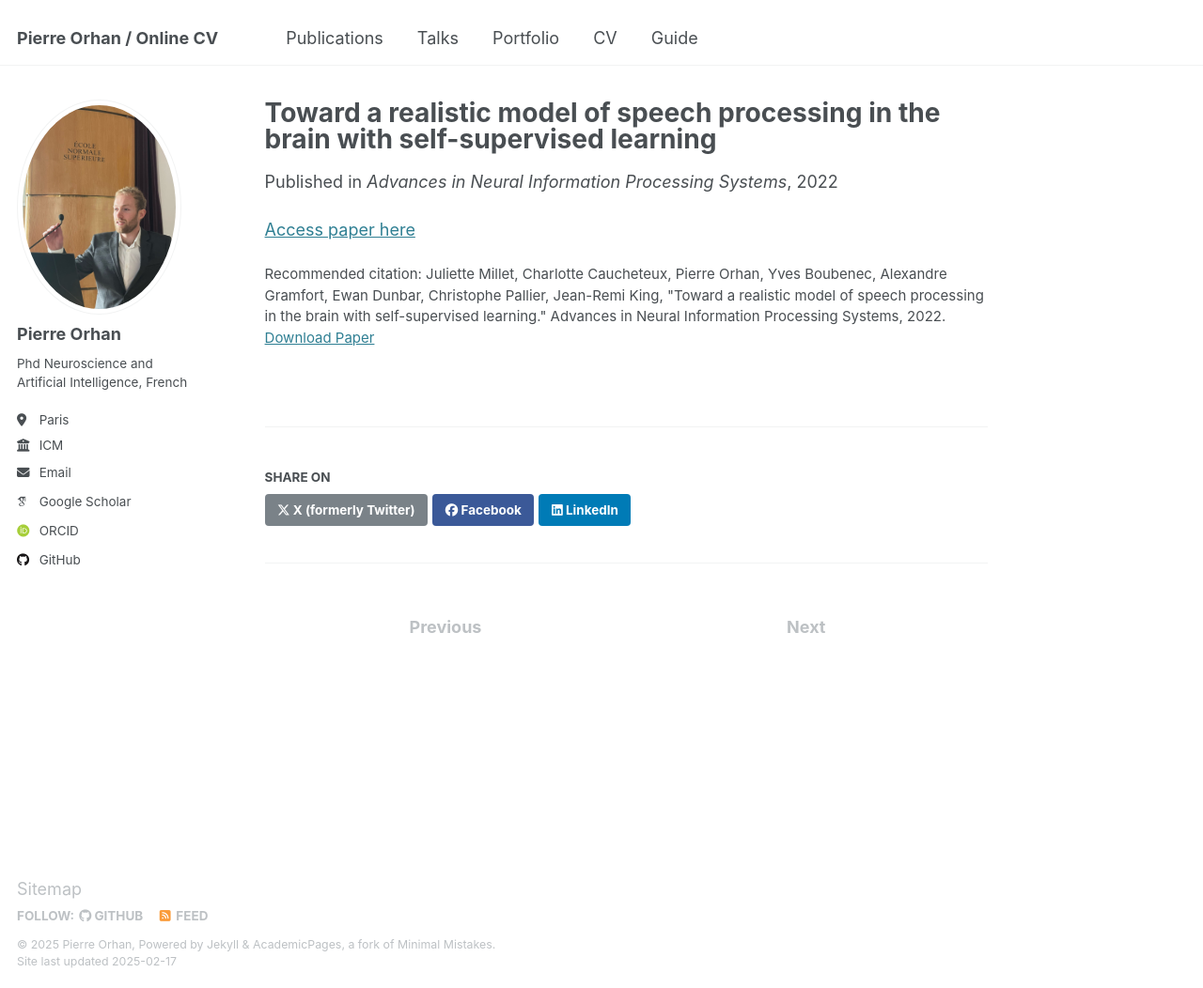
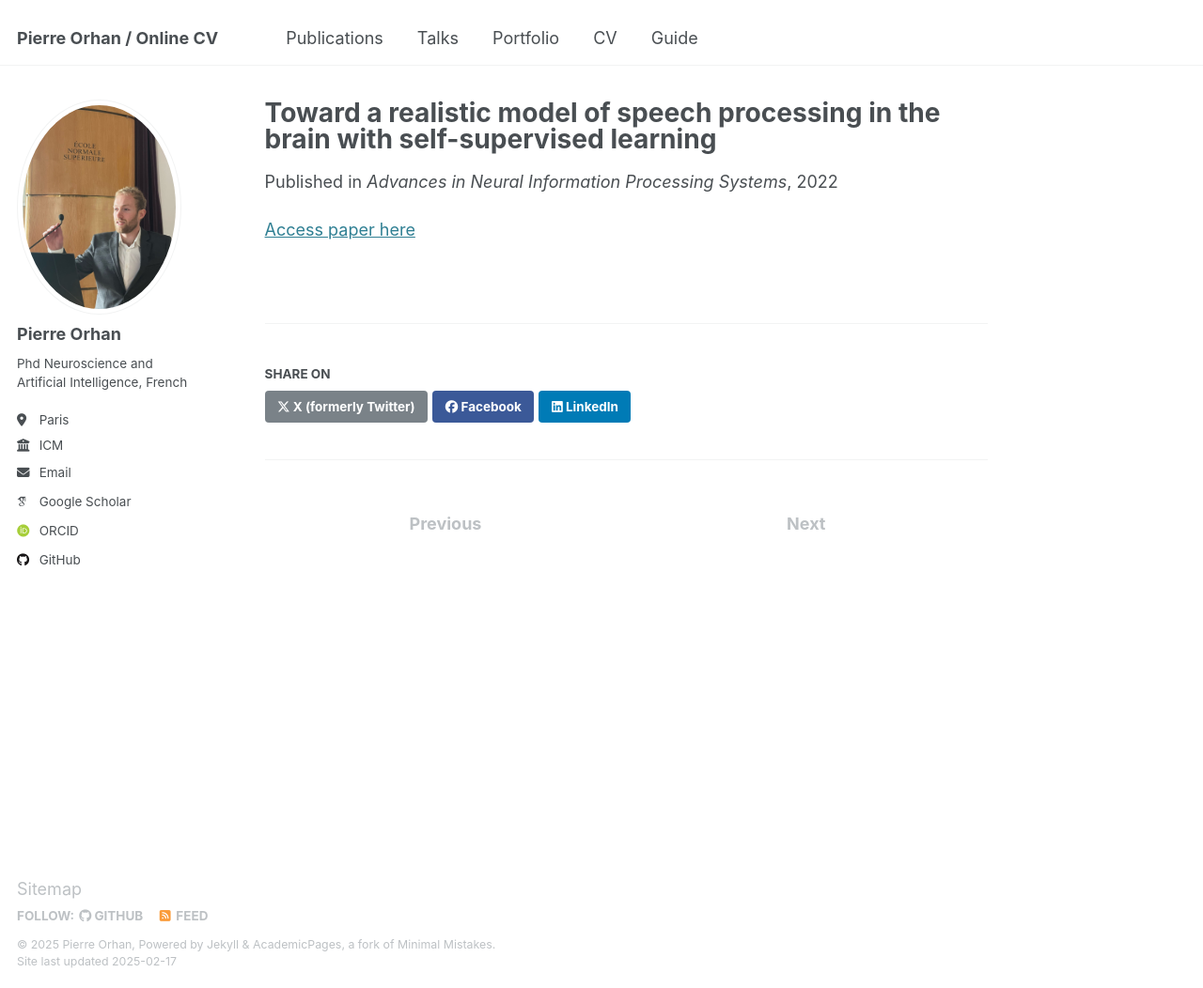
Before and after one commit to PierreOrhan/PierreOrhan, a Jekyll site: the page built from _publications/2022-10-01-Toward-a-realistic-model-of-speech-processing-in-the-brain-with-self-supervised-learning.md, in a window 1280 px wide and 1052 px high. Shown: the whole window at 94% size. Built offline with Jekyll 4.4.1, drawn with Linux system fonts in a browser that asks for light colours; some web fonts are replaced.

Commit message:
fixing publi

```diff
--- a/_publications/2022-10-01-Toward-a-realistic-model-of-speech-processing-in-the-brain-with-self-supervised-learning.md
+++ b/_publications/2022-10-01-Toward-a-realistic-model-of-speech-processing-in-the-brain-with-self-supervised-learning.md
@@ -6,6 +6,5 @@ date: 2022-10-01
 category: conferences
 venue: 'Advances in Neural Information Processing Systems'
 paperurl: 'https://openreview.net/forum?id=Y6A4-R_Hgsw'
-citation: ' Juliette Millet,  Charlotte Caucheteux,  Pierre Orhan,  Yves Boubenec,  Alexandre Gramfort,  Ewan Dunbar,  Christophe Pallier,  Jean-Remi King, &quot;Toward a realistic model of speech processing in the brain with self-supervised learning.&quot; Advances in Neural Information Processing Systems, 2022.'
 ---
 [Access paper here](https://openreview.net/forum?id=Y6A4-R_Hgsw){:target="_blank"}
```
Also changed, not shown: _publications/2022-02-01-Dont-stop-the-training-continuously-updating-self-supervised-algorithms-best-account-for-auditory-responses-in-the-cortex.md (+0 -1 lines), _publications/2022-08-01-Signature-of-random-connectivity-in-the-distribution-of-neuronal-tuning-curves.md (+0 -1 lines), _publications/2024-03-01-Algebraic-structures-emerge-from-the-self-supervised-learning-of-natural-sounds.md (+0 -1 lines), _publications/2024-04-01-Local-origin-of-excitatoryinhibitory-tuning-equivalence-in-a-cortical-network.md (+0 -1 lines).
